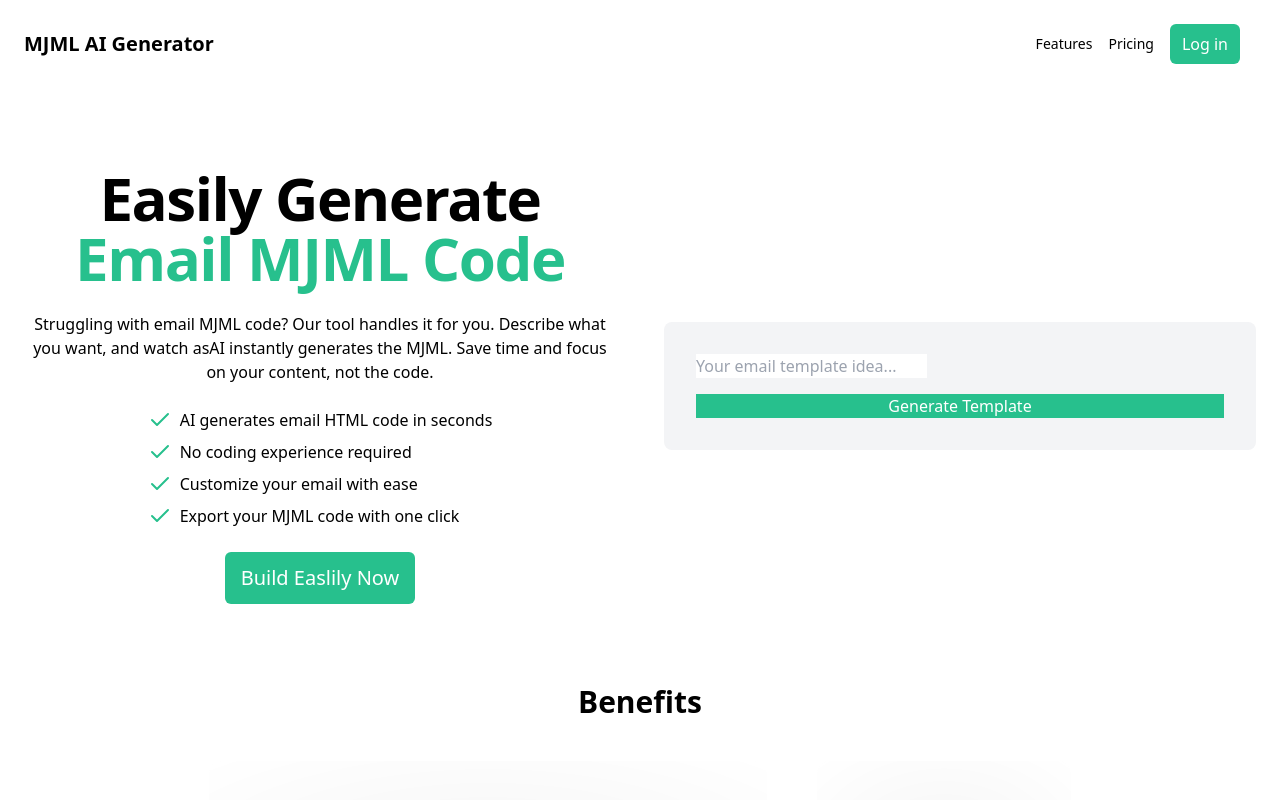
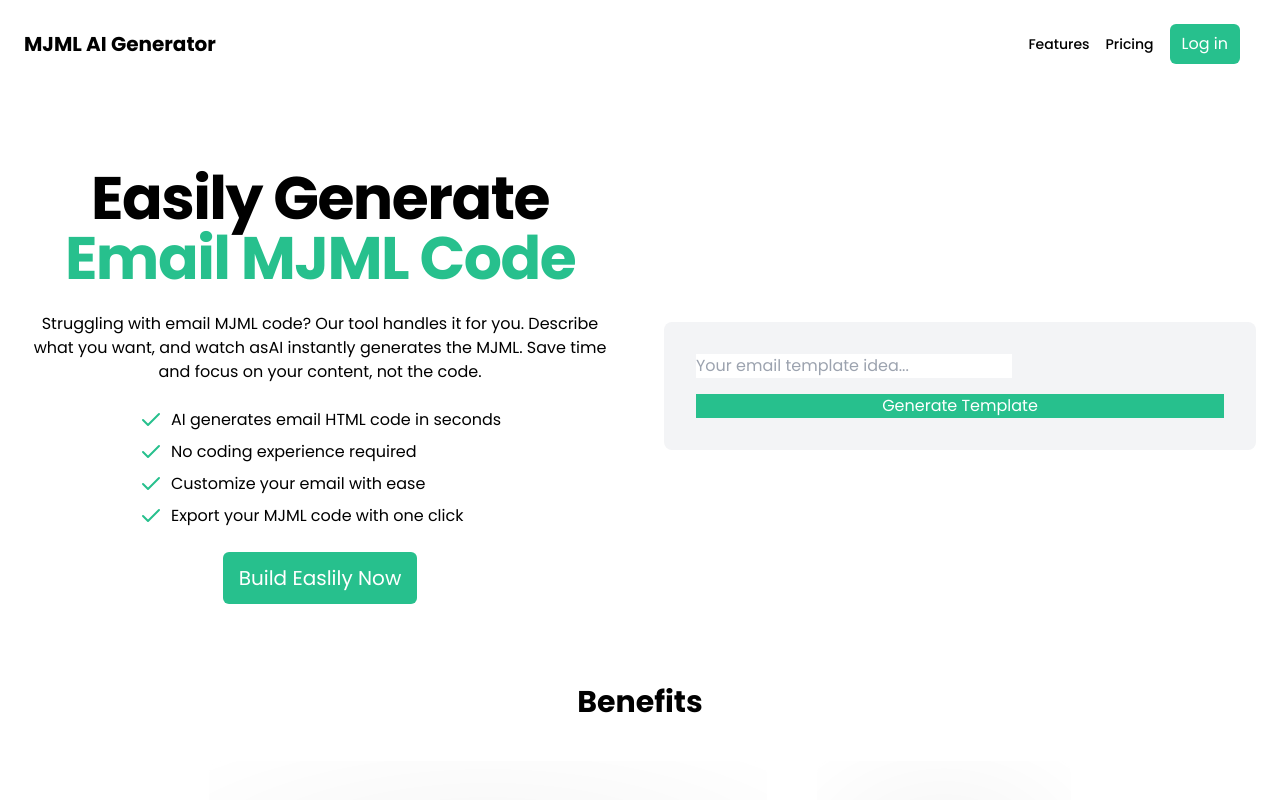
Before and after one commit to flex3-org/emix, a Next.js app in the folder apps/emailer-web/: page / in a window 1280 px wide. Shown: the top 800 px of the page. Built offline with nearby package versions, Linux system fonts and the light colour scheme; no server answers.

Commit message:
dashboard v2

```diff
--- a/apps/emailer-web/app/dashboard/page.tsx
+++ b/apps/emailer-web/app/dashboard/page.tsx
@@ -1,20 +1,21 @@
 "use client";
-import { useState } from "react";
 
+import React, { useState } from "react";
 import {
-  IconMenu2,
   IconCopy,
   IconDownload,
-  IconLogout,
-  IconMail,
   IconDeviceFloppy,
-  IconUser,
   IconHelp,
-  IconX,
 } from "@tabler/icons-react";
 import Sidebar from "@/components/dashboard/Sidebar";
 
 export default function Component() {
+  const [activeSection, setActiveSection] = useState("preview");
+
+  const handleToggleSection = (section: any) => {
+    setActiveSection(section);
+  };
+
   return (
     <div className="flex flex-col h-screen bg-gray-100 lg:flex-row">
       <Sidebar />
@@ -25,20 +26,19 @@ export default function Component() {
         </h1>
         <div className="bg-white p-4 lg:p-6 rounded-lg shadow-sm mb-6">
           <textarea
-            placeholder="Ask IconMailGen an eIconMail..."
-            className="w-full mb-4"
+            placeholder="Ask emailer an email..."
+            className="outline-none w-full mb-4"
           />
           <div className="flex justify-end">
-            <button>Generate EIconMail</button>
+            <button className="bg-black text-white rounded-md px-3 py-2">
+              Generate Email
+            </button>
           </div>
         </div>
         <div className="bg-white p-4 lg:p-6 rounded-lg shadow-sm">
           <div className="flex flex-col lg:flex-row justify-between items-start lg:items-center mb-4 space-y-4 lg:space-y-0">
-            <h2 className="text-xl font-semibold">Generated EIconMail</h2>
+            <h2 className="text-xl font-semibold">Generated Email</h2>
             <div className="flex flex-wrap items-center gap-2">
-              <select className="border rounded px-2 py-1">
-                <option>Select a version</option>
-              </select>
               <button>
                 <IconHelp className="h-4 w-4" />
               </button>
@@ -53,14 +53,41 @@ export default function Component() {
               </button>
             </div>
           </div>
-          <div className="border rounded-lg p-4 text-center">
-            <div className="text-gray-400 mb-2">
-              <IconHelp className="w-12 h-12 mx-auto" />
+          <div className="border rounded-lg p-4">
+            <div className="flex justify-between bg-gray-200 rounded-sm p-2 gap-3">
+              <button
+                onClick={() => handleToggleSection("preview")}
+                className={`w-full rounded-md p-2 text-left ${
+                  activeSection === "preview" ? "bg-white" : ""
+                }`}
+              >
+                Preview
+              </button>
+              <button
+                onClick={() => handleToggleSection("rawHtml")}
+                className={`w-full rounded-md p-2 text-left ${
+                  activeSection === "rawHtml" ? "bg-white" : ""
+                }`}
+              >
+                Raw HTML
+              </button>
             </div>
-            <h3 className="font-semibold mb-1">No Preview Available</h3>
-            <p className="text-sm text-gray-500">
-              Waiting for the first message to generate a preview.
-            </p>
+            <div className="p-4">
+              {activeSection === "preview" ? (
+                <>
+                  <h3 className="font-semibold mb-1">Preview</h3>
+                  <p>No Preview Available</p>
+                  <p className="text-sm text-gray-500">
+                    Waiting for the first message to generate a preview.
+                  </p>
+                </>
+              ) : (
+                <>
+                  <h3 className="font-semibold mb-1">Raw HTML</h3>
+                  <p>No Raw HTML Available</p>
+                </>
+              )}
+            </div>
           </div>
         </div>
       </main>
--- a/apps/emailer-web/app/globals.css
+++ b/apps/emailer-web/app/globals.css
@@ -1,3 +1,7 @@
 @tailwind base;
 @tailwind components;
 @tailwind utilities;
+
+body {
+    font-family: var(--font-poppins), sans-serif;
+  }
--- a/apps/emailer-web/app/layout.tsx
+++ b/apps/emailer-web/app/layout.tsx
@@ -1,23 +1,13 @@
 import type { Metadata } from "next";
-import localFont from "next/font/local";
+import { Poppins } from "next/font/google"; // Import Poppins font
 import "./globals.css";
-import {
-  ClerkProvider,
-  SignInButton,
-  SignedIn,
-  SignedOut,
-  UserButton,
-} from "@clerk/nextjs";
+import { ClerkProvider } from "@clerk/nextjs";
+import "react-loading-skeleton/dist/skeleton.css";
 
-const geistSans = localFont({
-  src: "./fonts/GeistVF.woff",
-  variable: "--font-geist-sans",
-  weight: "100 900",
-});
-const geistMono = localFont({
-  src: "./fonts/GeistMonoVF.woff",
-  variable: "--font-geist-mono",
-  weight: "100 900",
+const poppins = Poppins({
+  subsets: ["latin"], // Specify the subsets you want
+  weight: ["100", "200", "300", "400", "500", "600", "700", "800", "900"], // Include desired weights
+  variable: "--font-poppins",
 });
 
 export const metadata: Metadata = {
@@ -34,7 +24,7 @@ export default function RootLayout({
     <ClerkProvider>
       <html lang="en">
         <body
-          className={`${geistSans.variable} ${geistMono.variable} antialiased`}
+          className={`${poppins.variable} antialiased`} // Apply Poppins font globally
         >
           {children}
         </body>
--- a/apps/emailer-web/components/dashboard/Sidebar.tsx
+++ b/apps/emailer-web/components/dashboard/Sidebar.tsx
@@ -13,7 +13,6 @@ import { useState, useEffect } from "react";
 import { SignOutButton } from "@clerk/nextjs";
 import Image from "next/image";
 import Skeleton from "react-loading-skeleton";
-import "react-loading-skeleton/dist/skeleton.css";
 
 interface UserDetails {
   name: string;
--- a/apps/emailer-web/tailwind.config.ts
+++ b/apps/emailer-web/tailwind.config.ts
@@ -12,7 +12,11 @@ module.exports = {
   ],
   darkMode: "class",
   theme: {
-    extend: {},
+    extend: {
+      fontFamily: {
+        poppins: ["var(--font-poppins)", "sans-serif"], // Define the Poppins font family
+      },
+    },
   },
   plugins: [addVariablesForColors],
 };
```
